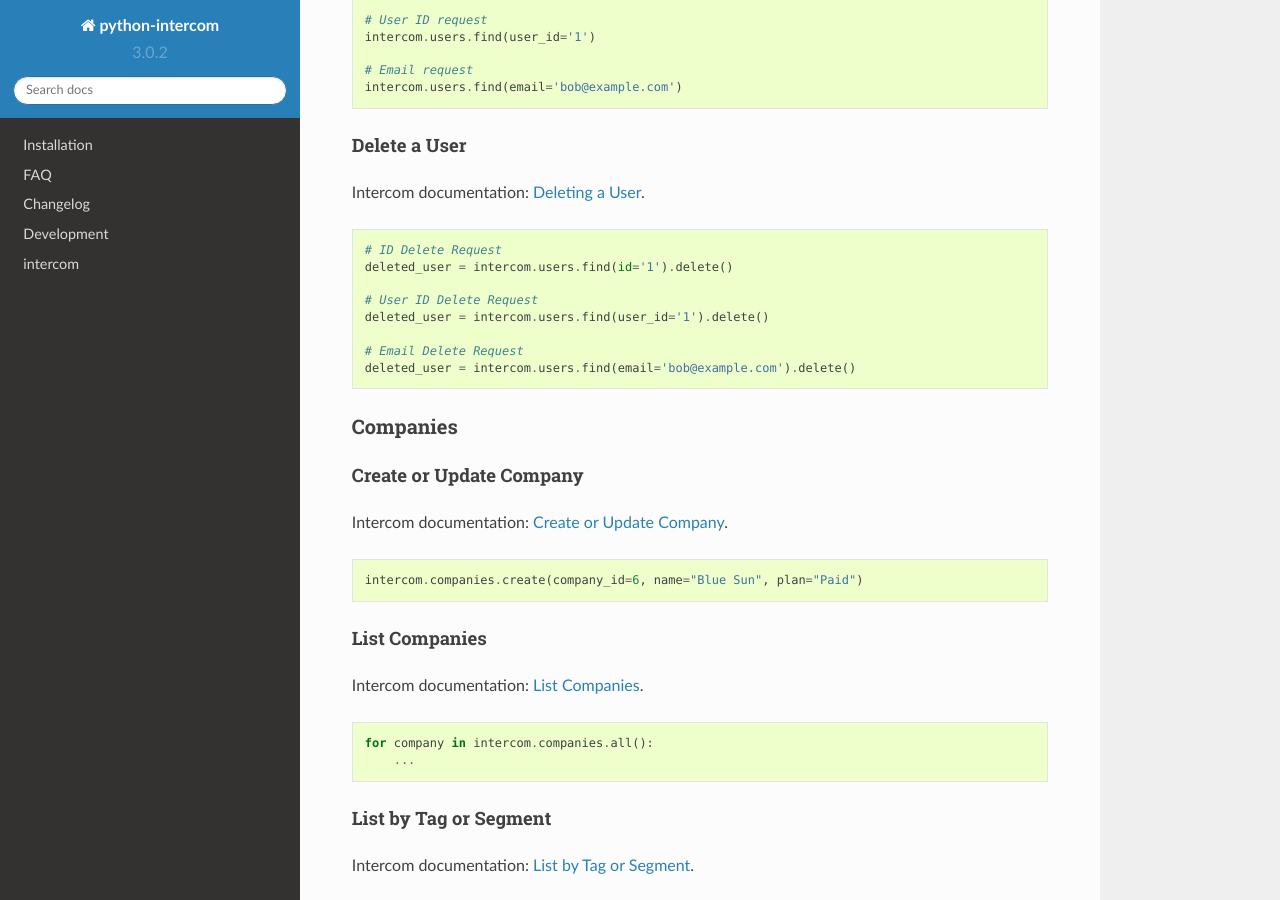
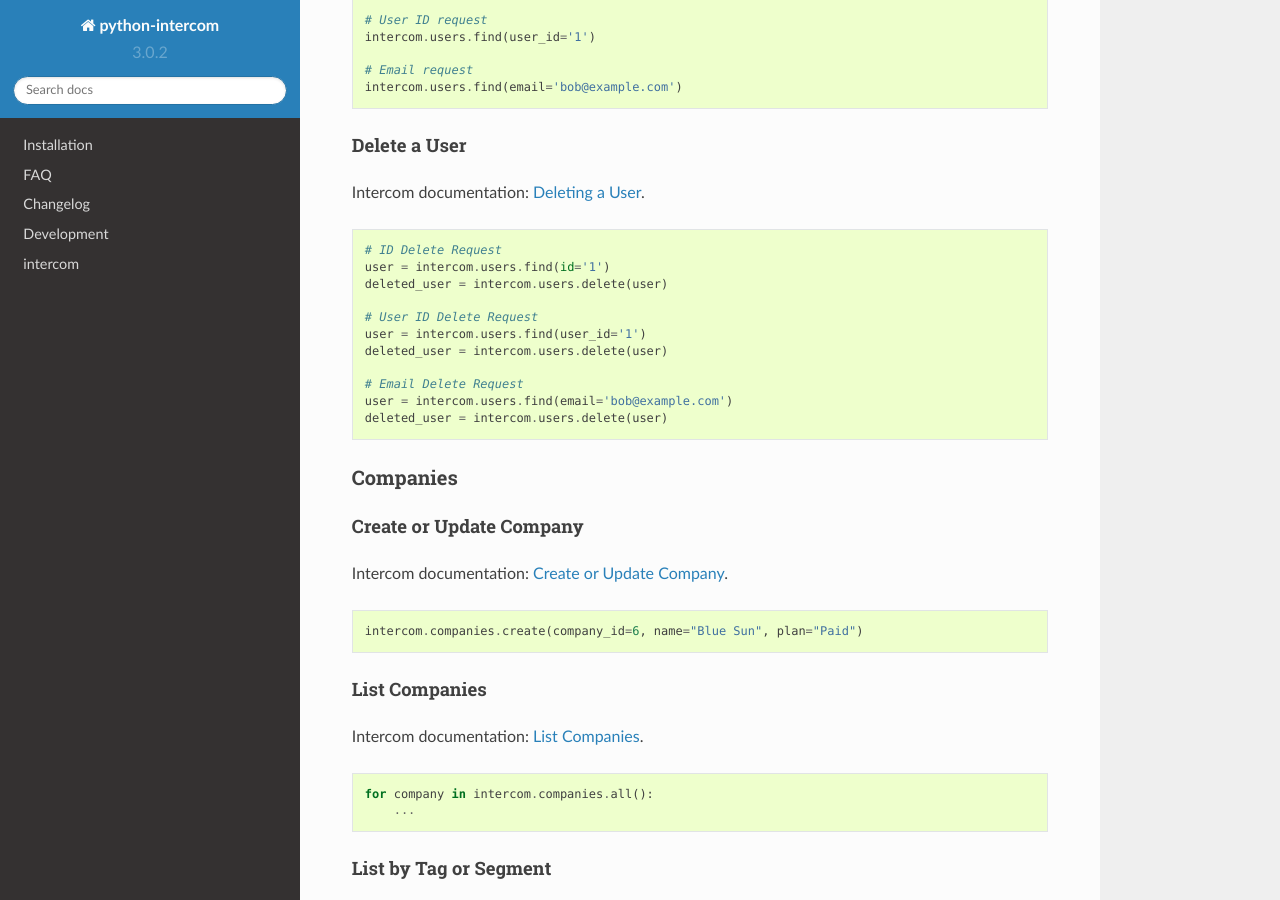
Before and after one commit to intercom/python-intercom, a Sphinx documentation site: the page built from docs/index.rst, in a window 1280 px wide and 900 px high, scrolled down 1506 px. Built offline with Sphinx 7.4.7 and the Read the Docs theme 2.0.0, drawn with Linux system fonts in a browser that asks for light colours.

Commit message:
Modifying user delete examples.

```diff
--- a/docs/index.rst
+++ b/docs/index.rst
@@ -104,13 +104,16 @@
 ::
 
     # ID Delete Request
-    deleted_user = intercom.users.find(id='1').delete()
+    user = intercom.users.find(id='1')
+    deleted_user = intercom.users.delete(user)
 
     # User ID Delete Request
-    deleted_user = intercom.users.find(user_id='1').delete()
+    user = intercom.users.find(user_id='1')
+    deleted_user = intercom.users.delete(user)
 
     # Email Delete Request
-    deleted_user = intercom.users.find(email='bob@example.com').delete()
+    user = intercom.users.find(email='bob@example.com')
+    deleted_user = intercom.users.delete(user)
 
 
 Companies
```
